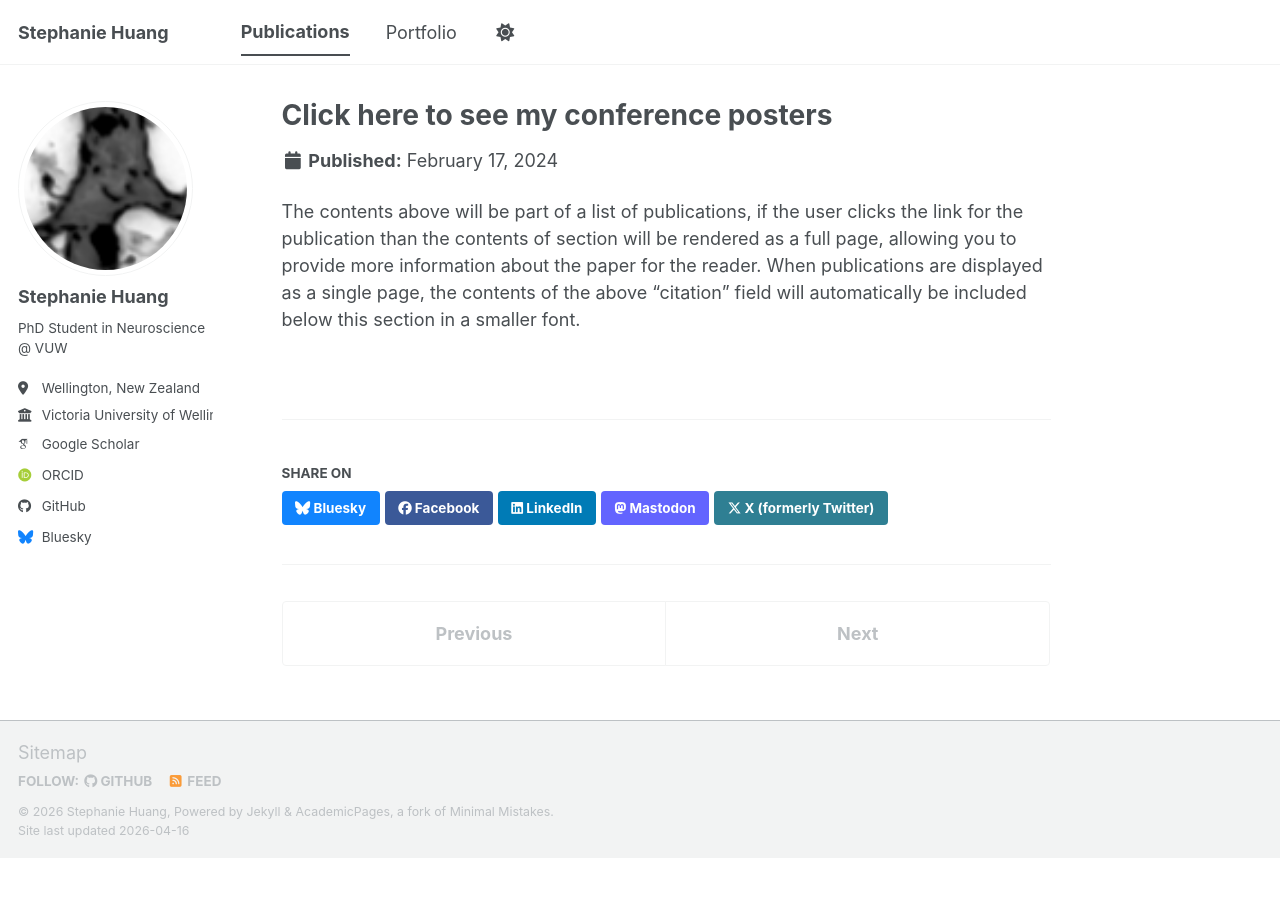
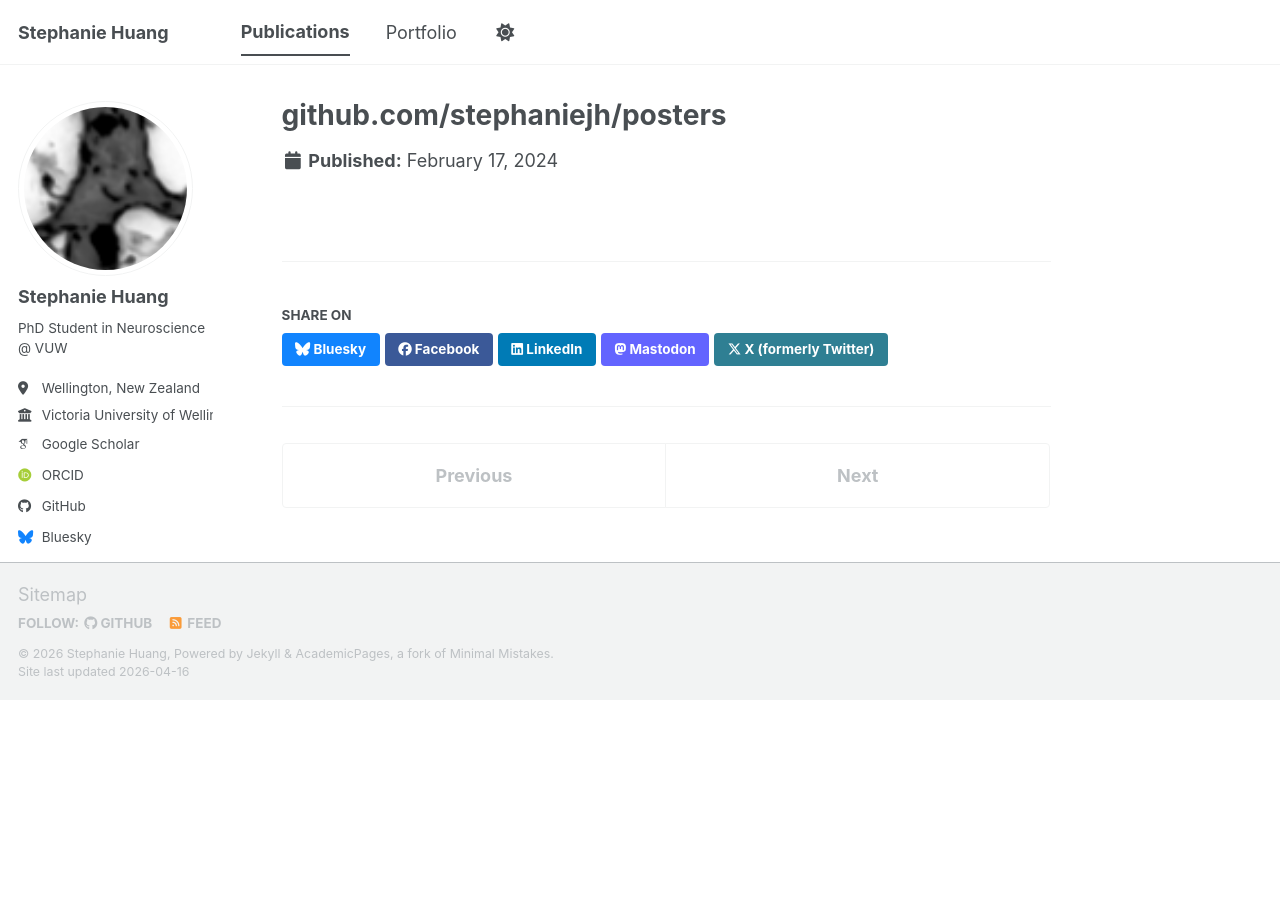
Before and after one commit to stephaniejh/stephaniejh.github.io, a Jekyll site: the page built from _publications/2024-02-17-paper-title-number-4.md, in a window 1280 px wide. Shown: the top 897 px of the page. Built offline with Jekyll 4.4.1, drawn with Linux system fonts in a browser that asks for light colours; some web fonts are replaced; a script bundle is joined from its source files by our own code; library files that are not in the unit come from our copies.

Commit message:
Update 2024-02-17-paper-title-number-4.md
temp

```diff
--- a/_publications/2024-02-17-paper-title-number-4.md
+++ b/_publications/2024-02-17-paper-title-number-4.md
@@ -1,5 +1,5 @@
 ---
-title: "Click here to see my conference posters"
+title: "github.com/stephaniejh/posters"
 collection: publications
 category: conferences
 #permalink: /publication/2024-02-17-paper-title-number-4
@@ -9,5 +9,3 @@
 paperurl: 'https://github.com/stephaniejh/posters'
 #citation: 'Your Name, You. (2024). &quot;Paper Title Number 3.&quot; <i>GitHub Journal of Bugs</i>. 1(3).'
 ---
-
-The contents above will be part of a list of publications, if the user clicks the link for the publication than the contents of section will be rendered as a full page, allowing you to provide more information about the paper for the reader. When publications are displayed as a single page, the contents of the above "citation" field will automatically be included below this section in a smaller font.
```
